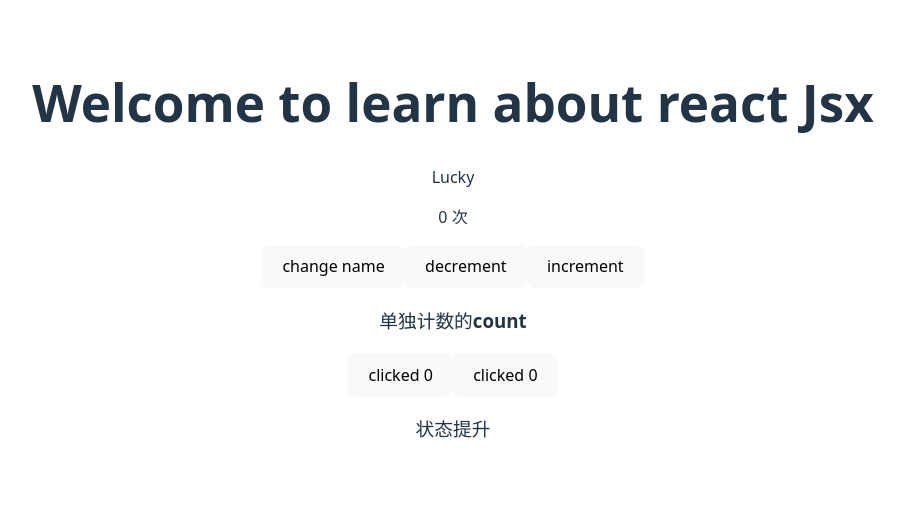
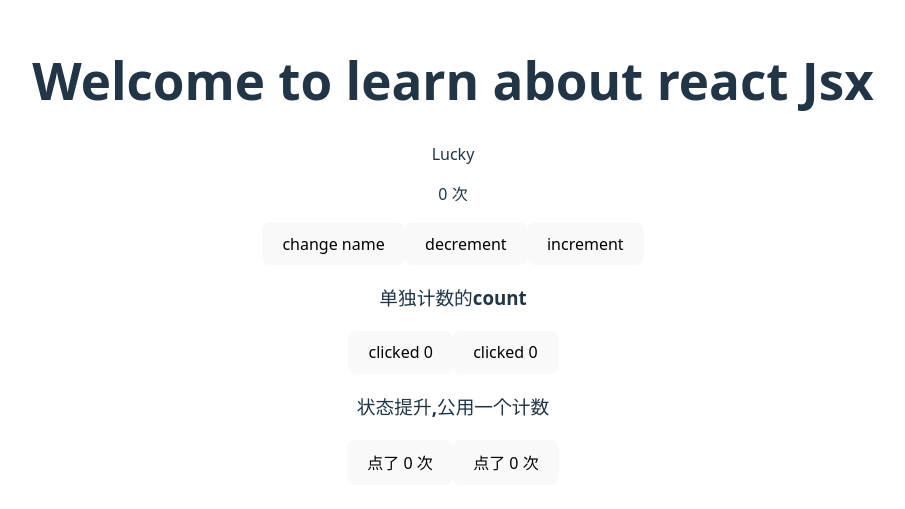
Before and after one commit to DumboJ/react-tourist, a React (Vite) app in the folder react-jsx-lesson/: page / in a window 1280 px wide. Shown: the part 149-658 px from the top of the page, without its empty margins (187-1092 px from the left). Built offline with nearby package versions, Linux system fonts and the light colour scheme.

Commit message:
useState状态提升 & ts 参数类型严格检查

```diff
--- a/react-jsx-lesson/src/App.tsx
+++ b/react-jsx-lesson/src/App.tsx
@@ -1,6 +1,7 @@
 import {useState} from 'react'
 import './App.css'
 import MyButton from "./MyButton.tsx";
+import SubButton from "./SubButton.tsx";
 
 function App() {
     const [count, setCount] = useState(0)
@@ -40,9 +41,12 @@ function App() {
                 <MyButton/>
                 <MyButton/>
             </p>
-            <h3>状态提升</h3>
+            <h3>状态提升,公用一个计数</h3>
+            < SubButton count={count} onClick={incrementCount}/>
+            < SubButton count={count} onClick={incrementCount}/>
         </>
     )
 }
 
+
 export default App
--- /dev/null
+++ b/react-jsx-lesson/src/SubButton.tsx
@@ -0,0 +1,14 @@
+// @ts-ignore
+// ts类型检查错误，需要严格声明参数类型，使用interface声明，或者使用@ts-ignore避免严格检查错误
+interface SubButtonProps {
+    count: number;
+    onClick: () => void;
+}
+function SubButton({ count, onClick }:SubButtonProps) {
+    return (
+        <button onClick={onClick}>
+            点了 {count} 次
+        </button>
+    );
+}
+export default SubButton
```
